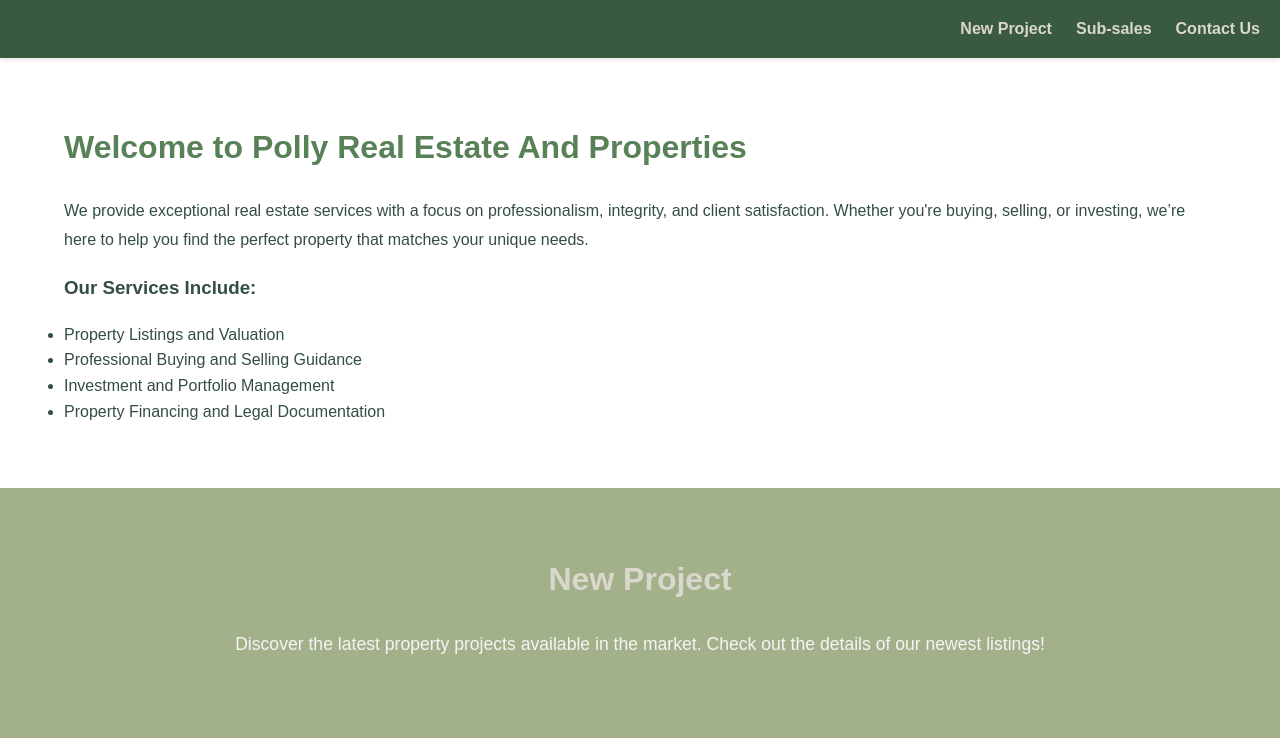
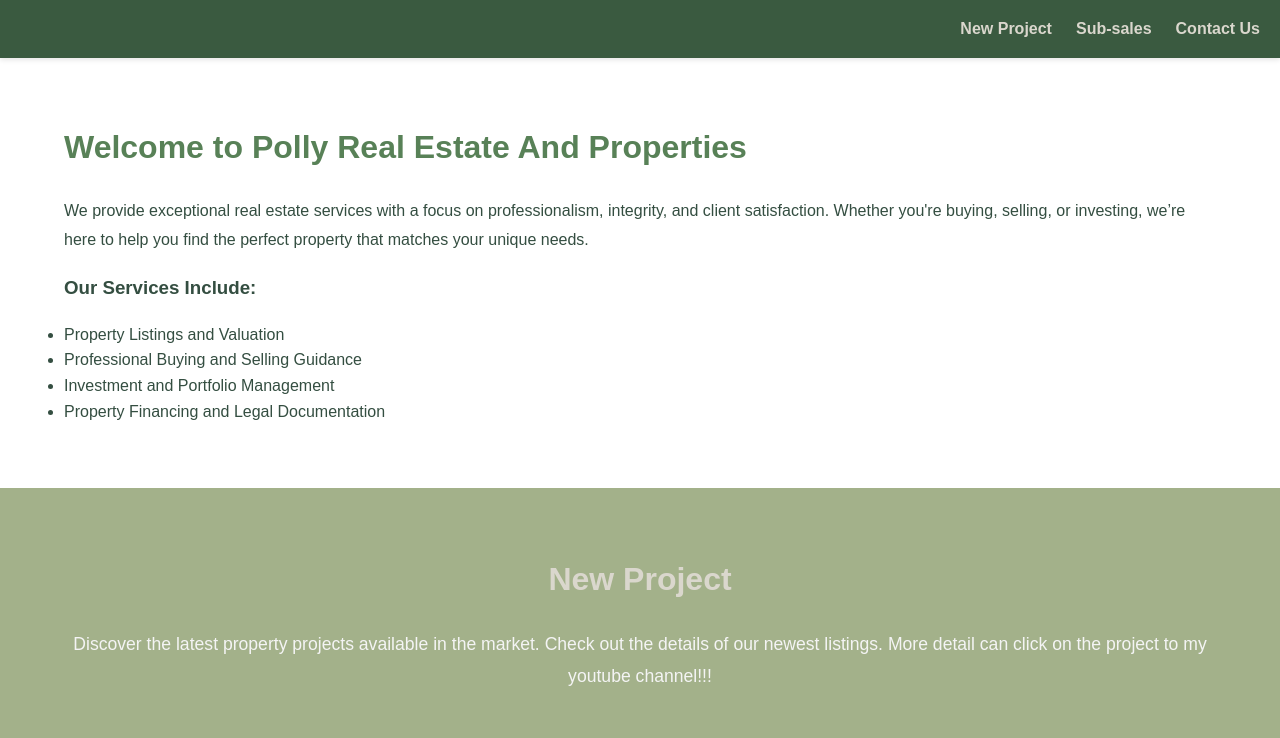
Before and after one commit to kuanyk82/realestateandproperty, a plain HTML site: page index.html in a window 1280 px wide. Shown: the top 738 px of the page. Drawn offline with Linux system fonts and the light colour scheme.

Commit message:
Update index.html

```diff
--- a/index.html
+++ b/index.html
@@ -50,7 +50,7 @@
                 <!-- Title Section -->
                 <div class="projects-title">
                     <h2>New Project</h2>
-                    <p>Discover the latest property projects available in the market. Check out the details of our newest listings!</p>
+                    <p>Discover the latest property projects available in the market. Check out the details of our newest listings. More detail can click on the project to my youtube channel!!!</p>
                 </div>
 
                 <!-- Listings Section -->
```
